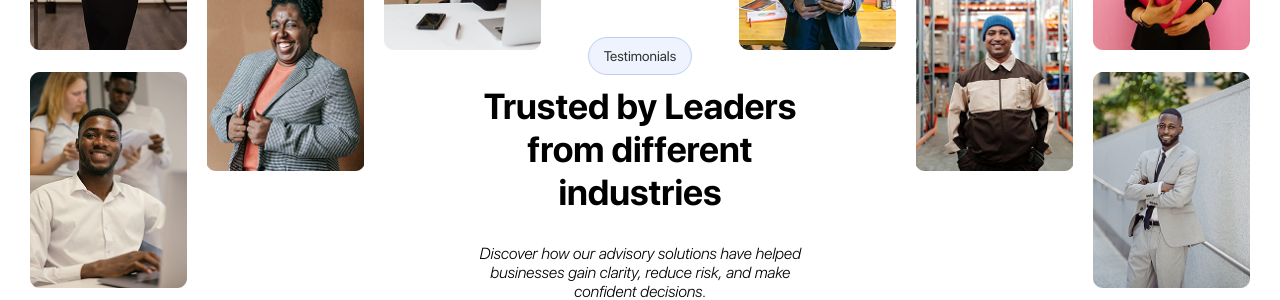
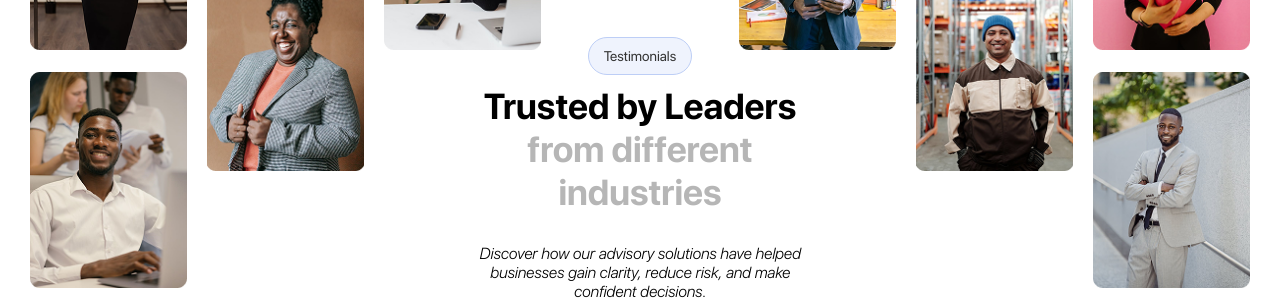
Before and after one commit to AKOI2000/foysol, a React (Vite) app: page / in a window 1280 px wide. Shown: the part 2480-2780 px from the top of the page. Built offline with nearby package versions, Linux system fonts and the light colour scheme.

Commit message:
Span color text change

```diff
--- a/public/sass/sections/_testimonial.scss
+++ b/public/sass/sections/_testimonial.scss
@@ -76,6 +76,7 @@
             text-align: center;
             span{
                 display: block;
+                color: #B6B6B6;
             }
         }
     }
--- a/src/index.css
+++ b/src/index.css
@@ -571,6 +571,7 @@ p {
 }
 .testimonial-text-card .section-heading .heading-2 span {
   display: block;
+  color: #B6B6B6;
 }
 .testimonial-text-card p {
   margin-bottom: 2rem;
```
Also changed, not shown: 1 other file (tests, documents, lock files or other folders).
